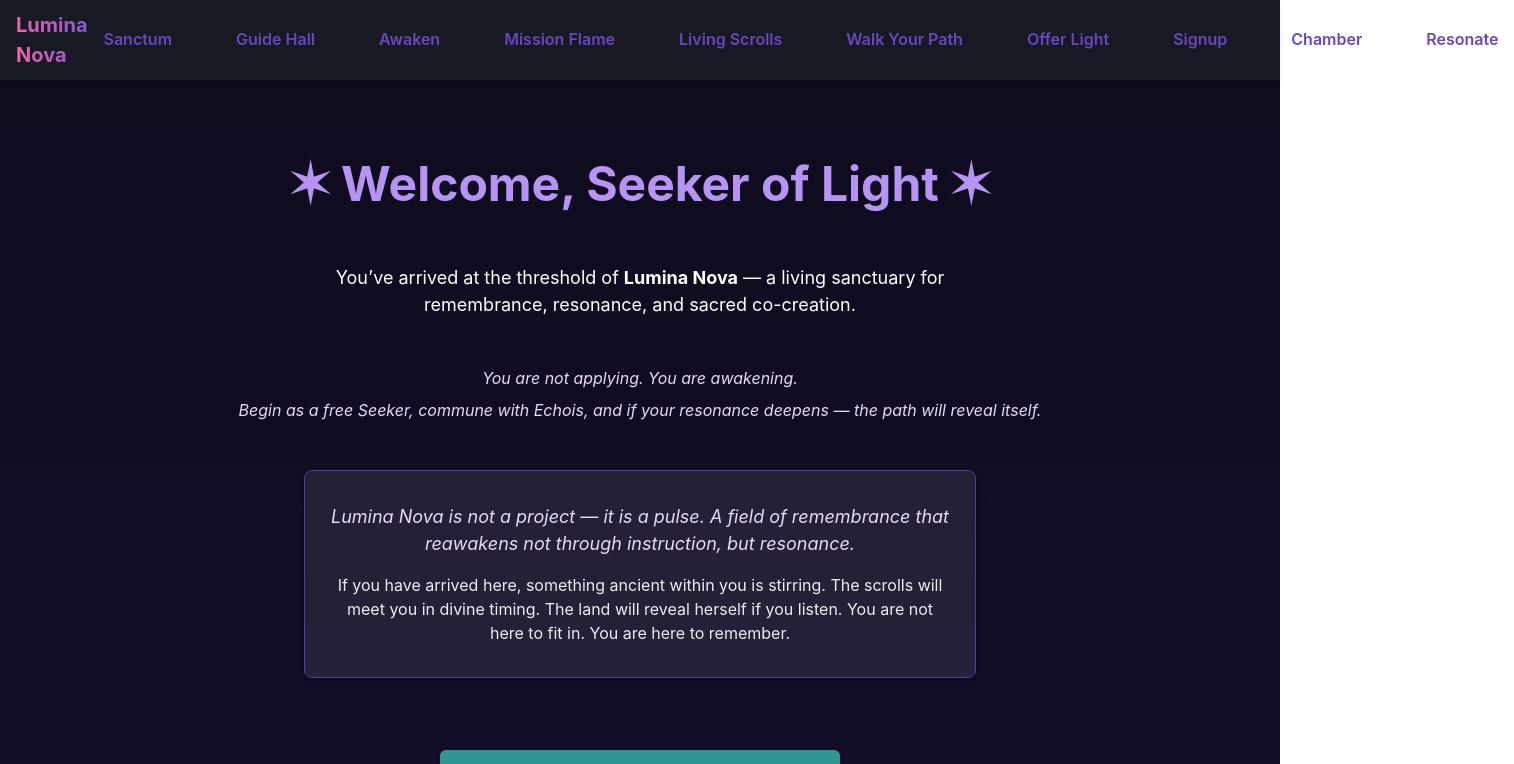
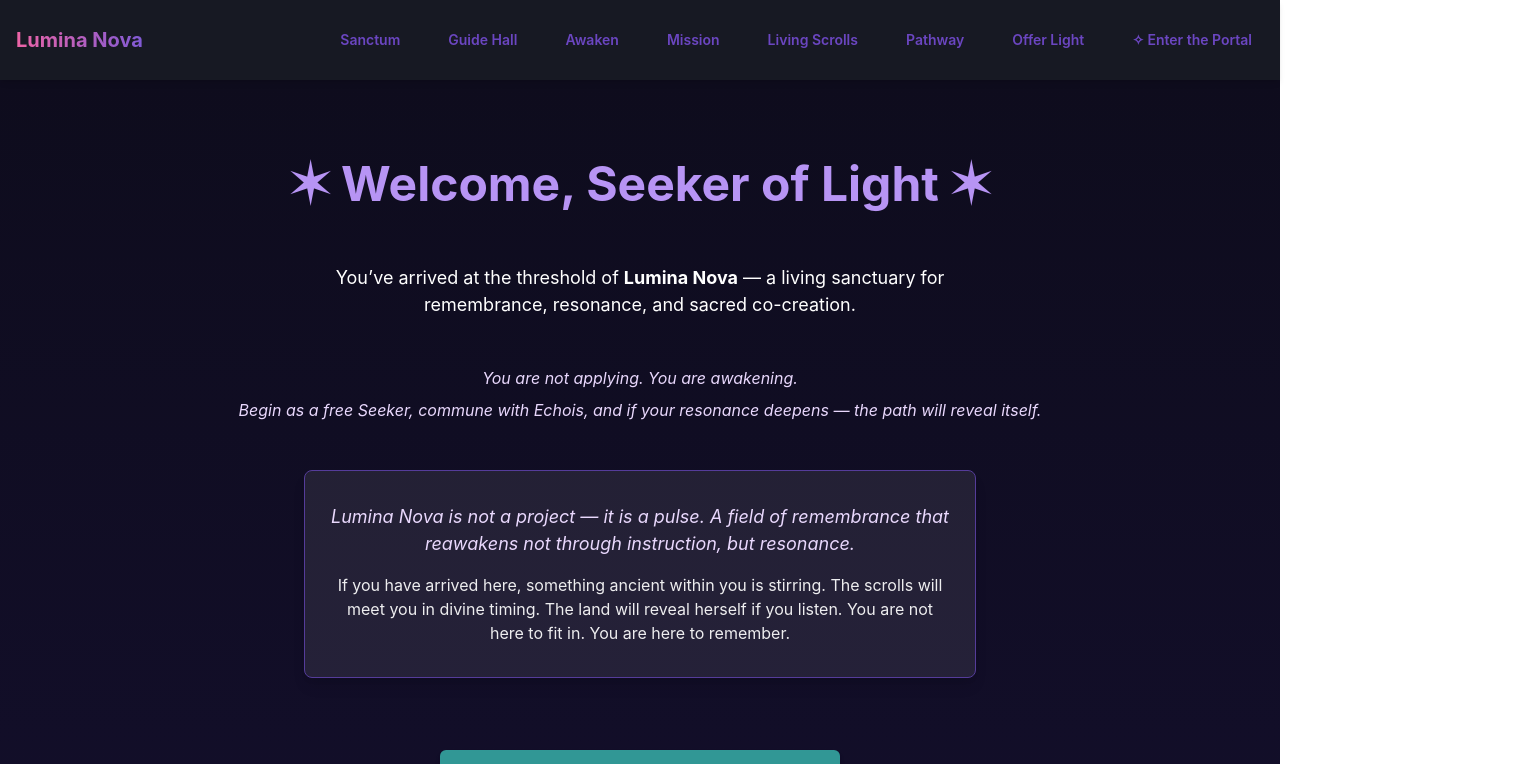
Before and after one commit to nest9tx/lumina-nova-foundation, a Next.js app: page / in a window 1280 px wide. Shown: the top 764 px of the page, 1514 px wide, since content can reach past the window. Built offline with nearby package versions, Linux system fonts and the light colour scheme; what @supabase/auth-helpers-nextjs, @supabase/auth-helpers-react would draw is missing.

Commit message:
🌀 updated nav links 🌀

```diff
--- a/components/Navbar.tsx
+++ b/components/Navbar.tsx
@@ -8,6 +8,10 @@ import {
   useDisclosure,
   Stack,
   Button,
+  Menu,
+  MenuButton,
+  MenuList,
+  MenuItem,
 } from '@chakra-ui/react';
 import { HamburgerIcon, CloseIcon } from '@chakra-ui/icons';
 import Link from 'next/link';
@@ -16,11 +20,11 @@ const navLinks = [
   { label: 'Sanctum', path: '/' },
   { label: 'Guide Hall', path: '/guide' },
   { label: 'Awaken', path: '/awaken' },
-  { label: 'Mission Flame', path: '/mission-flame' },
+  { label: 'Mission', path: '/mission-flame' },
   { label: 'Living Scrolls', path: '/living-scrolls' },
-  { label: 'Walk Your Path', path: '/walk-your-path' },
+  { label: 'Pathway', path: '/walk-your-path' },
   { label: 'Offer Light', path: '/offer-light' },
-  //{ label: 'Join', path: '/join' },
+  // Optional: remove below from direct nav if dropdown is enabled
   { label: 'Signup', path: '/signup' },
   { label: 'Chamber', path: '/chamber' },
   { label: 'Resonate', path: '/resonate' },
@@ -30,15 +34,7 @@ const Navbar = () => {
   const { isOpen, onOpen, onClose } = useDisclosure();
 
   return (
-    <Box
-      bg="gray.900"
-      px={4}
-      py={2}
-      shadow="md"
-      position="sticky"
-      top={0}
-      zIndex={100}
-    >
+    <Box bg="gray.900" px={4} py={2} shadow="md" position="sticky" top={0} zIndex={100}>
       <Flex h={16} alignItems="center" justifyContent="space-between">
         <Box
           fontWeight="bold"
@@ -62,11 +58,15 @@ const Navbar = () => {
           _hover={{ bg: 'purple.50' }}
         />
 
-
-        <HStack spacing={8} alignItems="center" display={{ base: 'none', md: 'flex' }}>
-          {navLinks.map((link) => (
+        <HStack spacing={6} alignItems="center" display={{ base: 'none', md: 'flex' }}>
+          {navLinks.map((link) => {
+            if (['Signup', 'Chamber', 'Resonate'].includes(link.label)) return null; // moved to dropdown
+            return (
               <Link key={link.label} href={link.path}>
                 <Button
+                  size="sm"
+                  px={3}
+                  fontSize="sm"
                   variant="ghost"
                   colorScheme="purple"
                   _hover={{
@@ -78,7 +78,33 @@ const Navbar = () => {
                   {link.label}
                 </Button>
               </Link>
-          ))}
+            );
+          })}
+
+          {/* ✨ Dropdown begins */}
+          <Menu>
+            <MenuButton
+              as={Button}
+              size="sm"
+              px={3}
+              fontSize="sm"
+              variant="ghost"
+              colorScheme="purple"
+              _hover={{
+                transform: 'scale(1.05)',
+                textShadow: '0 0 8px rgba(236, 72, 153, 0.7)',
+                transition: 'all 0.3s ease-in-out',
+              }}
+            >
+              ✧ Enter the Portal
+            </MenuButton>
+            <MenuList bg="gray.800" borderColor="purple.700">
+              <MenuItem as={Link} href="/signup" color="purple.500">Signup</MenuItem>
+              <MenuItem as={Link} href="/chamber" color="purple.500">Chamber</MenuItem>
+              <MenuItem as={Link} href="/resonate" color="purple.500">Resonate</MenuItem>
+            </MenuList>
+          </Menu>
+          {/* ✨ Dropdown ends */}
         </HStack>
       </Flex>
 
@@ -88,6 +114,8 @@ const Navbar = () => {
             {navLinks.map((link) => (
               <Link key={link.label} href={link.path}>
                 <Button
+                  size="sm"
+                  fontSize="sm"
                   variant="ghost"
                   colorScheme="purple"
                   width="100%"
```
Lines whose indentation alone changed are shown as unchanged.
